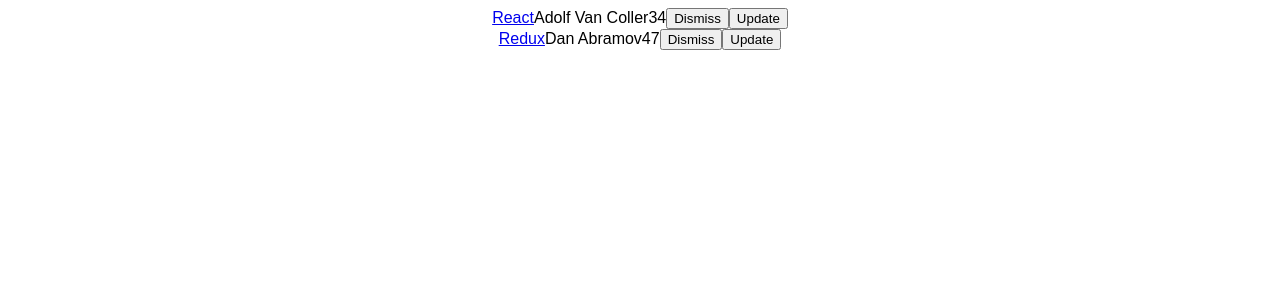
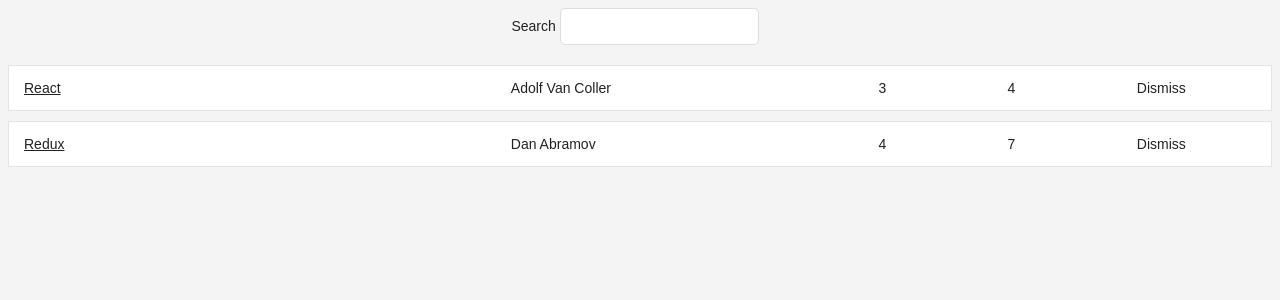
Before and after one commit to AmoDinho/ReactMastery, a React (Create React App) app: page / in a window 1280 px wide. Shown: the top 300 px of the page. Built offline with nearby package versions, Linux system fonts and the light colour scheme.

Commit message:
End of Chapter 2

```diff
--- /dev/null
+++ b/src/App.css
@@ -0,0 +1,63 @@
+page {
+    margin: 20px;
+  }
+
+  .interactions {
+    text-align: center;
+  }
+
+  .table {
+    margin: 20px 0;
+  }
+
+  .table-header {
+    display: flex;
+    line-height: 24px;
+    font-size: 16px;
+    padding: 0 10px;
+    justify-content: space-between;
+  }
+
+  .table-empty {
+    margin: 200px;
+    text-align: center;
+    font-size: 16px;
+  }
+
+  .table-row {
+    display: flex;
+    line-height: 24px;
+    white-space: nowrap;
+    margin: 10px 0;
+    padding: 10px;
+    background: #ffffff;
+    border: 1px solid #e3e3e3;
+  }
+
+  .table-header > span {
+    overflow: hidden;
+    text-overflow: ellipsis;
+    padding: 0 5px;
+  }
+
+  .table-row > span {
+    overflow: hidden;
+    text-overflow: ellipsis;
+    padding: 0 5px;
+  }
+
+  .button-inline {
+    border-width: 0;
+    background: transparent;
+    color: inherit;
+    text-align: inherit;
+    -webkit-font-smoothing: inherit;
+    padding: 0;
+    font-size: inherit;
+    cursor: pointer;
+  }
+
+  .button-active {
+    border-radius: 0;
+    border-bottom: 1px solid #38BB6C;
+  }
--- a/src/App.js
+++ b/src/App.js
@@ -1,5 +1,5 @@
 import React, { Component } from "react";
-import "./styles.css";
+import "./App.css";
 
 
 
@@ -23,15 +23,26 @@
   }
 ];
 
+const isSearched= searchTerm => item =>
+   item.title.toLowerCase().includes(searchTerm.toLowerCase());
+
+
+
 class App extends Component {
 constructor(props){
   super(props);
 
   this.state = {
     list,
+    searchTerm: '',
   };
 
+  this.onSearchChange = this.onSearchChange.bind(this);
   this.onDismiss = this.onDismiss.bind(this);
+}
+
+onSearchChange(event){
+  this.setState({searchTerm: event.target.value});
 }
 
 onDismiss(id){
@@ -71,35 +82,85 @@
 */
 
   render() {
+    const {searchTerm, list} = this.state;
     return (
-      <div className="App">
-        {this.state.list.map(item => (
-          <div key={item.objectID}>
-            <span>
-              <a href="{item.url}">{item.title}</a>
-            </span>
-            <span>{item.author}</span>
-            <span>{item.num_comments}</span>
-            <span>{item.points}</span>
-            <span>
-              <button
-              onClick={() => this.onDismiss(item.objectID)}
-              type="button"
-              >
-              Dismiss
-              </button>
+      <div className="page">
+     <div className="interactions">
 
-              <button onClick={this.onUpdate}
-              type="button">
-              Update
-              </button>
-            </span>
-          </div>
-        ))}
-        <div> </div>
+        <Search
+        value={searchTerm}
+        onChange={this.onSearchChange}
+        >
+         Search
+         </Search>
+         </div>
+        <Table
+        list={list}
+        pattern={searchTerm}
+        onDismiss={this.onDismiss}
+        />
+
       </div>
     );
   }
 }
 
+const Search =({value, onChange,children}) =>
+<form>
+    {children} <input
+    type="text"
+     onChange={onChange}
+    value={value}
+        />
+      </form>
+
+const Table = ({list, pattern, onDismiss}) =>
+<div className="table">
+
+ {list.filter(isSearched(pattern)).map(item =>
+          <div key={item.objectID} className="table-row">
+            <span style={{width: '40%'}}>
+              <a href="{item.url}">{item.title}</a>
+            </span>
+            <span style={{width: '30%'}}>{item.author}</span>
+            <span style={{width: '10%'}}>{item.num_comments}</span>
+            <span style={{width: '10%'}}>{item.points}</span>
+            <span style={{width: '10%'}}>
+              <button
+              onClick={() => this.onDismiss(item.objectID)}
+              type="button"
+              className="button-inline"
+              >
+              Dismiss
+              </button>
+
+
+            </span>
+          </div>
+        )
+
+        }
+
+</div>
+
+
+  class Button extends Component{
+    render(){
+      const {
+        onClick,
+        className='',
+        children,
+      } = this.props;
+
+      return(
+        <button
+        onClick={onClick}
+        className={className}
+        type="button">
+        {children}
+        </button>
+      );
+    }
+  }
+
 export default App;
--- a/src/index.js
+++ b/src/index.js
@@ -1,6 +1,6 @@
 import React from "react";
 import ReactDOM from "react-dom";
-
+import './styles.css';
 import App from "./App";
 
 const rootElement = document.getElementById("root");
--- a/src/styles.css
+++ b/src/styles.css
@@ -1,4 +1,44 @@
-.App {
-  font-family: sans-serif;
-  text-align: center;
+body {
+  color: #222;
+  background: #f4f4f4;
+  font: 400 14px CoreSans, Arial,sans-serif;
 }
+
+a {
+  color: #222;
+}
+
+a:hover {
+  text-decoration: underline;
+}
+
+ul, li {
+  list-style: none;
+  padding: 0;
+  margin: 0;
+}
+
+input {
+  padding: 10px;
+  border-radius: 5px;
+  outline: none;
+  margin-right: 10px;
+  border: 1px solid #dddddd;
+}
+
+button {
+  padding: 10px;
+  border-radius: 5px;
+  border: 1px solid #dddddd;
+  background: transparent;
+  color: #808080;
+  cursor: pointer;
+}
+
+button:hover {
+  color: #222;
+}
+
+*:focus {
+  outline: none;
+}
```
